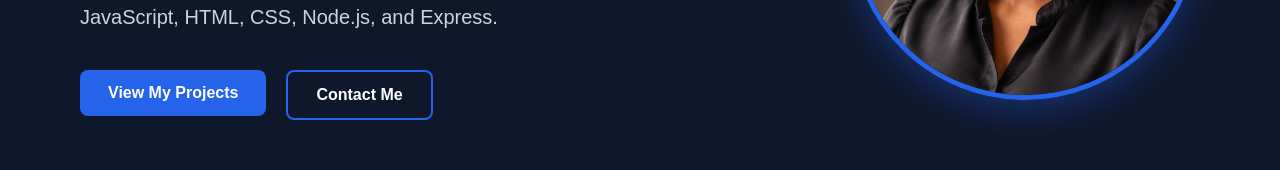
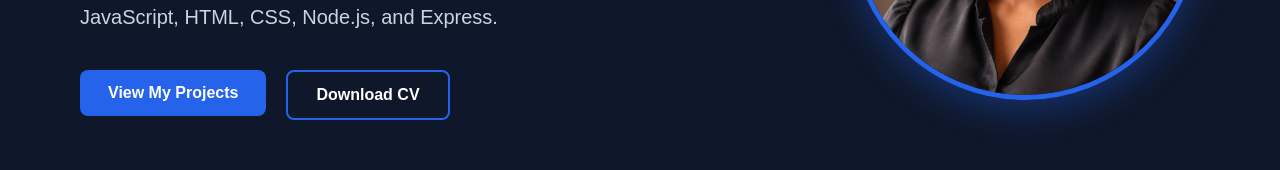
Before and after one commit to Martha-2020/portfolio, a React (Vite) app: page / in a window 1280 px wide. Shown: the part 513-683 px from the top of the page. Built offline with nearby package versions, Linux system fonts and the light colour scheme.

Commit message:
Updated hero buttons

```diff
--- a/src/components/Contact.jsx
+++ b/src/components/Contact.jsx
@@ -89,6 +89,17 @@ function Contact() {
                 GitHub
               </a>
             </p>
+
+              <p>
+                𝕏{" "}
+                <a
+                  href="https://x.com/Raidingnow"
+                  target="_blank"
+                  rel="noopener noreferrer"
+                >
+                  @Raidingnow
+                </a>
+              </p>
         </div>
       </div>
     </section>
--- a/src/components/Hero.jsx
+++ b/src/components/Hero.jsx
@@ -23,10 +23,8 @@ function Hero() {
                                 <button className="primary">View My Projects</button>
                             </a>
 
-                            <a href="#contact">
-                               <button className="secondary">
-                                   Contact Me
-                               </button>
+                            <a href="/Chinelo_Martha_CV.pdf" download>
+                               <button className="secondary">Download CV</button>
                            </a>
                 </div>
       </div>
```
